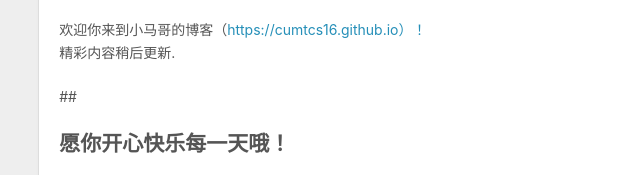
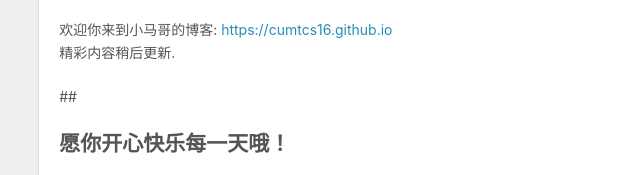
Before and after one commit to cumtcs16/cumtcs16.github.io, a plain HTML site: page 2018/12/19/hello-world/index.html in a window 1280 px wide. Shown: the part 434-609 px from the top of the page, 2-642 px from the left. Drawn offline with nearby package versions, Linux system fonts and the light colour scheme.

Commit message:
Site updated: 2018-12-20 14:11:23

```diff
--- a/2018/12/19/hello-world/index.html
+++ b/2018/12/19/hello-world/index.html
@@ -7,17 +7,17 @@
 
   <title>小马哥的博客 | Hexo</title>
   <meta name="viewport" content="width=device-width, initial-scale=1, maximum-scale=1">
-  <meta name="description" content="欢迎你来到小马哥的博客（https://cumtcs16.github.io）！精彩内容稍后更新. ##  愿你开心快乐每一天哦！###  1$ hexo new &quot;My New Post&quot; More info: Writing Run server1$ hexo server More info: Server Generate static files1$ hexo generate More">
+  <meta name="description" content="欢迎你来到小马哥的博客: https://cumtcs16.github.io精彩内容稍后更新. ##  愿你开心快乐每一天哦！###  1$ hexo new &quot;My New Post&quot; More info: Writing Run server1$ hexo server More info: Server Generate static files1$ hexo generate More">
 <meta property="og:type" content="article">
 <meta property="og:title" content="小马哥的博客">
 <meta property="og:url" content="https://cumtcs16.github.io/2018/12/19/hello-world/index.html">
 <meta property="og:site_name" content="Hexo">
-<meta property="og:description" content="欢迎你来到小马哥的博客（https://cumtcs16.github.io）！精彩内容稍后更新. ##  愿你开心快乐每一天哦！###  1$ hexo new &quot;My New Post&quot; More info: Writing Run server1$ hexo server More info: Server Generate static files1$ hexo generate More">
+<meta property="og:description" content="欢迎你来到小马哥的博客: https://cumtcs16.github.io精彩内容稍后更新. ##  愿你开心快乐每一天哦！###  1$ hexo new &quot;My New Post&quot; More info: Writing Run server1$ hexo server More info: Server Generate static files1$ hexo generate More">
 <meta property="og:locale" content="default">
-<meta property="og:updated_time" content="2018-12-20T06:09:24.939Z">
+<meta property="og:updated_time" content="2018-12-20T06:11:07.284Z">
 <meta name="twitter:card" content="summary">
 <meta name="twitter:title" content="小马哥的博客">
-<meta name="twitter:description" content="欢迎你来到小马哥的博客（https://cumtcs16.github.io）！精彩内容稍后更新. ##  愿你开心快乐每一天哦！###  1$ hexo new &quot;My New Post&quot; More info: Writing Run server1$ hexo server More info: Server Generate static files1$ hexo generate More">
+<meta name="twitter:description" content="欢迎你来到小马哥的博客: https://cumtcs16.github.io精彩内容稍后更新. ##  愿你开心快乐每一天哦！###  1$ hexo new &quot;My New Post&quot; More info: Writing Run server1$ hexo server More info: Server Generate static files1$ hexo generate More">
 
     <link rel="alternate" href="/atom.xml" title="Hexo" type="application/atom+xml">
 
@@ -86,7 +86,7 @@
 
     <div class="article-entry" itemprop="articleBody">
 
-        <p>欢迎你来到小马哥的博客（<a href="https://cumtcs16.github.io）！" target="_blank" rel="noopener">https://cumtcs16.github.io）！</a><br>精彩内容稍后更新.</p>
+        <p>欢迎你来到小马哥的博客: <a href="https://cumtcs16.github.io">https://cumtcs16.github.io</a><br>精彩内容稍后更新.</p>
 <p>## </p>
 <h2 id="愿你开心快乐每一天哦！"><a href="#愿你开心快乐每一天哦！" class="headerlink" title="愿你开心快乐每一天哦！"></a>愿你开心快乐每一天哦！</h2><p>### </p>
 <figure class="highlight bash"><table><tr><td class="gutter"><pre><span class="line">1</span><br></pre></td><td class="code"><pre><span class="line">$ hexo new <span class="string">"My New Post"</span></span><br></pre></td></tr></table></figure>
@@ -101,7 +101,7 @@
 
     </div>
     <footer class="article-footer">
-      <a data-url="https://cumtcs16.github.io/2018/12/19/hello-world/" data-id="cjpw7hpbz0000a8ol80z0uxiq" class="article-share-link">Share</a>
+      <a data-url="https://cumtcs16.github.io/2018/12/19/hello-world/" data-id="cjpw7jt2w0000ywolo09qkqi7" class="article-share-link">Share</a>
 
 
     </footer>
```
Also changed, not shown: index.html (+2 -2 lines).
